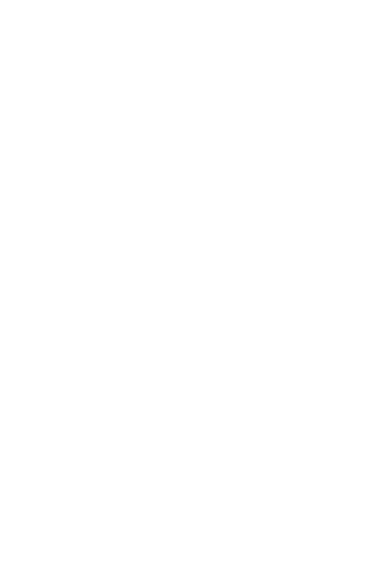
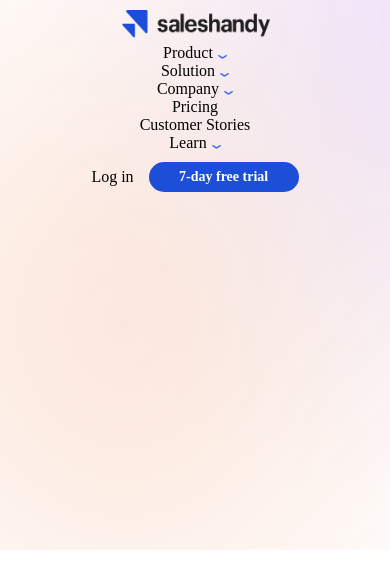
Before and after one commit to developer-meet/saleshandy, a plain HTML site: page index.html in a window 390 px wide. Drawn offline with Linux system fonts and the light colour scheme.

Commit message:
Complete Header Section

```diff
--- a/CSS/style.css
+++ b/CSS/style.css
@@ -4,94 +4,205 @@
     box-sizing: border-box;
 }
 
-body{
-    max-width: 1320px;
+body {
     margin: auto;
     height: auto;
+    font-family: "Matter";
 }
 
-:root{
+:root {
     --primary-color: #202020;
-    --black:black;
-    --sim-gray:#929292;
-    --sim-perpul:#A855F7;
-    --sim-green:#37B489;
-    --sim-pink:#F5B3C7;
-    --sim-blue:#6271FF;
-    --sim-dark-blue:#1D4ED8;
-    --sim-dark-gray:#3D3D3D;
+    --black: black;
+    --white: white;
+    --sim-gray: #929292;
+    --sim-perpul: #A855F7;
+    --sim-green: #37B489;
+    --sim-pink: #F5B3C7;
+    --sim-blue: #6271FF;
+    --sim-dark-blue: #1D4ED8;
+    --sim-dark-gray: #3D3D3D;
 }
 
 /* Some Common CSS */
 
 /* Display related  CSS*/
 
-.d-flax{
+.d-flax {
     display: flex;
 }
 
-.jus-con-center{
+.jus-con-center {
     justify-content: center;
 }
 
-.jus-con-space-between{
+.jus-con-space-between {
     justify-content: space-between;
 }
 
-.align-items-center{
+.align-items-center {
     align-items: center;
 }
 
 /* Text related CSS */
 
-.text-align-center{
+.text-align-center {
     text-align: center;
 }
 
 /* Padding and Margin related CSS */
 
-.p-0{
+.p-0 {
     padding: 0;
 }
 
-.m-0{
+.m-0 {
     margin: 0;
 }
 
+
 /* Color related CSS */
 
-.primary-color{
+.primary-color {
     color: var(--primary-color);
 }
 
-.black-color{
+.black-color {
     color: var(--black);
 }
 
-.sim-gray{
+.white-color {
+    color: var(--white);
+}
+
+.sim-gray {
     color: var(--sim-blue);
 }
 
-.sim-perpul{
+.sim-perpul {
     color: var(--sim-perpul);
 }
 
-.sim-green{
+.sim-green {
     color: var(--sim-green);
 }
 
-.sim-pink{
+.sim-pink {
     color: var(--sim-pink);
 }
 
-.sim-blue{
+.sim-blue {
     color: var(--sim-blue);
 }
 
-.sim-dark-blue{
+.sim-dark-blue {
     color: var(--sim-dark-blue);
 }
 
-.sim-dark-gray{
+.sim-dark-gray {
     color: var(--sim-dark-gray);
 }
+
+
+/* Header Section */
+
+.img-1 {
+    background-image: url(/Assets/images/Img\ 1.png);
+    background-size:cover;
+    background-repeat: no-repeat;
+    max-width: 1320px;
+    height: 550px;
+    padding: 0 40px;
+    margin: auto;
+}
+
+.header-sec {
+    width: 100%;
+    height: 75px;
+    margin: auto;
+}
+
+.main-logo img {
+    width: 150px;
+    height: 30px;
+}
+
+.navbar div {
+    margin-right: 15px;
+    width: auto;
+    height: auto;
+}
+
+.navbar div p {
+    font-size: 16px;
+    font-weight: 500;
+
+}
+
+.navbar div img {
+    height: 4px;
+    width: 9px;
+    margin-top: 7px;
+    margin-left: 5px;
+}
+
+.header-3-sec {
+    height: 40px;
+}
+
+.header-login-btn {
+    font-size: 16px;
+    font-weight: 500;
+    margin-right: 15px;
+}
+
+.header-trial-btn {
+    width: 150px;
+    height: 30px;
+    font-size: 14px;
+    font-weight: 600;
+    background-color: var(--sim-dark-blue);
+    text-align: center;
+    border-radius: 50px;
+    line-height: 30px;
+}
+
+@media screen and (max-width:1100px) {
+
+    .img-1 {
+        width: 100%;
+        padding: 0;
+        background-image: url(/Assets/images/Img\ 6.png);
+        background-size:cover;
+    }
+
+    .header-sec {
+        display: block;
+        width: 100%;
+        height: auto;
+        text-align: center;
+        padding: 10px 0;
+    }
+
+    .navbar {
+        margin-bottom: 5px;
+    }
+
+    .navbar,
+    .header-3-sec {
+        justify-content: center;
+    }
+}
+
+@media screen and (max-width:560px) {
+    .navbar {
+        display: block;
+        width: 100%;
+        text-align: center;
+    }
+
+    .navbar div {
+        margin: 0;
+        width: 100%;
+        justify-content: center;
+    }
+}
--- a/index.html
+++ b/index.html
@@ -7,11 +7,45 @@
     <title>Saleshandy : 22-01-2025</title>
     <!-- Link CSS File-->
     <link rel="stylesheet" href="./CSS/style.css">
-
 </head>
 
 <body>
+    <div class="img-1">
+        <div class="header-sec d-flax jus-con-space-between align-items-center">
+            <div class="main-logo">
+                <img src="/Assets/All Logos/Main Logo.png" alt="">
+            </div>
+            <nav class="navbar d-flax align-items-center">
+                <div class="d-flax align-items-center">
+                    <p>Product</p>
+                    <img src="/Assets/icon/Down Arrow.png" alt="">
+                </div>
+                <div class="d-flax align-items-center">
+                    <p>Solution</p>
+                    <img src="/Assets/icon/Down Arrow.png" alt="">
+                </div>
+                <div class="d-flax align-items-center">
+                    <p>Company</p>
+                    <img src="/Assets/icon/Down Arrow.png" alt="">
+                </div>
+                <div class="d-flax">
+                    <p>Pricing</p>
+                </div>
+                <div class="d-flax ">
+                    <p>Customer Stories</p>
+                </div>
+                <div class="d-flax align-items-center">
+                    <p>Learn</p>
+                    <img src="/Assets/icon/Down Arrow.png" alt="">
+                </div>
+            </nav>
+            <div class="header-3-sec d-flax align-items-center">
+                <div class="header-login-btn">Log in</div>
+                <div class="header-trial-btn white-color">7-day free trial</div>
+            </div>
 
+        </div>
+    </div>
 </body>
 
 <!-- Link Js File-->
```
